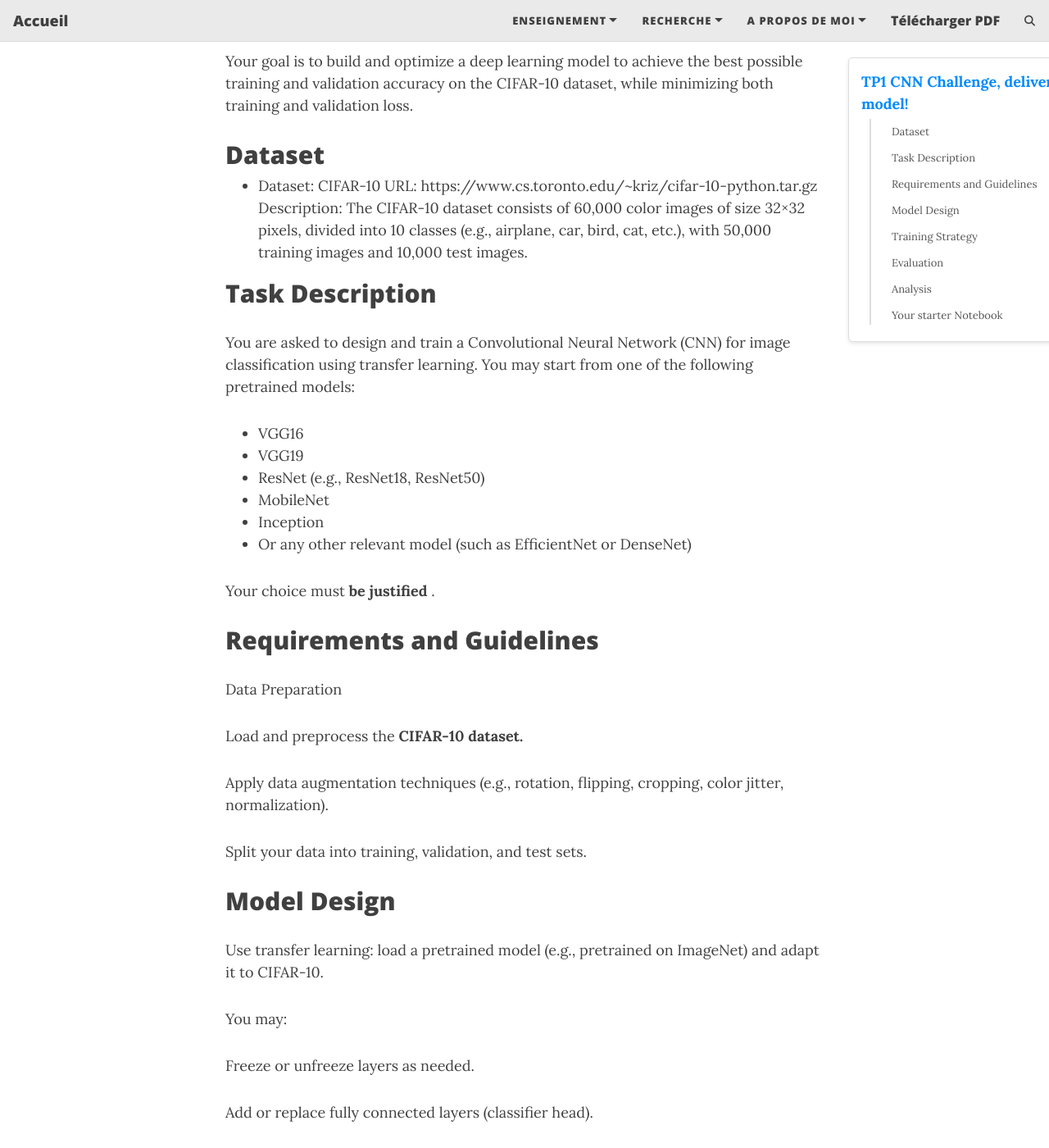
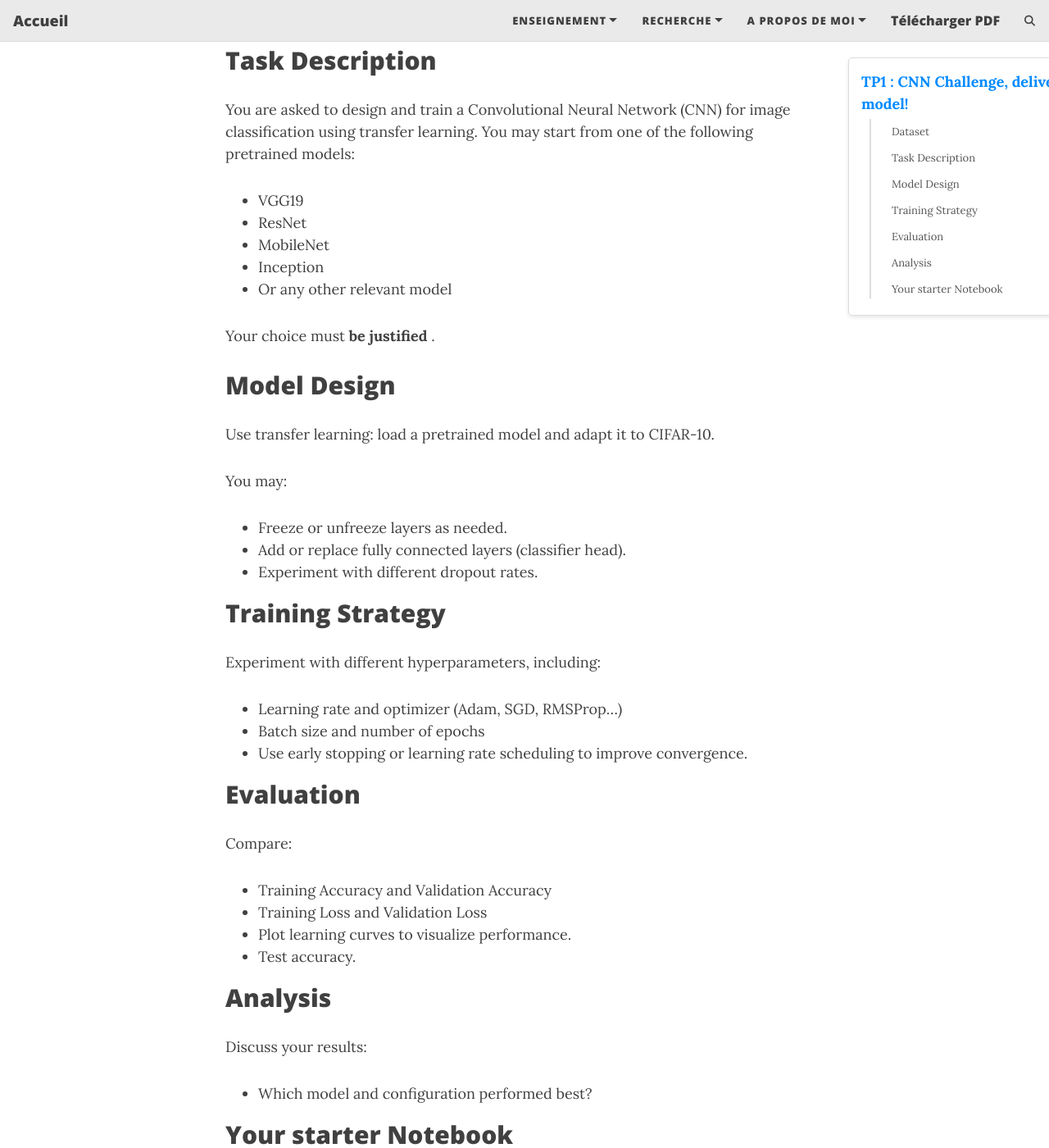
Before and after one commit to MariemZaouali/mariemzaouali.github.io, a Jekyll site: the page built from _posts/2025-11-13-genAITp1.md, in a window 1280 px wide and 1400 px high, scrolled down 419 px. Shown: the whole window at 82% size. Built offline with Jekyll 4.4.1, drawn with Linux system fonts in a browser that asks for light colours; comment, search, counter and statistics services are not loaded; some of the changed text lies outside the part shown.

Commit message:
Update 2025-11-13-genAITp1.md

```diff
--- a/_posts/2025-11-13-genAITp1.md
+++ b/_posts/2025-11-13-genAITp1.md
@@ -1,12 +1,12 @@
 ---
 layout: post
-title: TP1 CNN Challenge, deliver the best model!
+title: TP1 : CNN Challenge, deliver the best model!
 subtitle: first TP
 tags: [CNN, FDL, Transfer Learning]
 author: Mariem ZAOUALI
 ---
 
-# TP1 CNN Challenge, deliver the best model!
+# TP1 : CNN Challenge, deliver the best model!
 
 Your goal is to build and optimize a deep learning model to achieve the best possible training and validation accuracy on the CIFAR-10 dataset, while minimizing both training and validation loss.
 
@@ -20,52 +20,32 @@ Description: The CIFAR-10 dataset consists of 60,000 color images of size 32×32
 You are asked to design and train a Convolutional Neural Network (CNN) for image classification using transfer learning.
 You may start from one of the following pretrained models:
 
-- VGG16
 - VGG19
-- ResNet (e.g., ResNet18, ResNet50)
+- ResNet
 - MobileNet
 - Inception
-- Or any other relevant model (such as EfficientNet or DenseNet)
+- Or any other relevant model
 
 Your choice must **be justified** .
 
-## Requirements and Guidelines
-
-Data Preparation
-
-Load and preprocess the **CIFAR-10 dataset.**
-
-Apply data augmentation techniques (e.g., rotation, flipping, cropping, color jitter, normalization).
-
-Split your data into training, validation, and test sets.
-
 ## Model Design
-
-Use transfer learning: load a pretrained model (e.g., pretrained on ImageNet) and adapt it to CIFAR-10.
+Use transfer learning: load a pretrained model  and adapt it to CIFAR-10.
 
 You may:
-
-Freeze or unfreeze layers as needed.
-
-Add or replace fully connected layers (classifier head).
-
-Experiment with different dropout rates.
+- Freeze or unfreeze layers as needed.
+- Add or replace fully connected layers (classifier head).
+- Experiment with different dropout rates.
 
 ## Training Strategy
 
 Experiment with different hyperparameters, including:
-
-Learning rate and optimizer (Adam, SGD, RMSProp…)
-
-Batch size and number of epochs
-
-Dropout rate and weight decay (parameter in the optimizer to penalize the big weights)
-
-Use early stopping or learning rate scheduling to improve convergence.
+- Learning rate and optimizer (Adam, SGD, RMSProp…)
+- Batch size and number of epochs
+- Use early stopping or learning rate scheduling to improve convergence.
 
 ## Evaluation
 
-Report and compare:
+Compare:
 - Training Accuracy and Validation Accuracy
 - Training Loss and Validation Loss
 - Plot learning curves to visualize performance.
@@ -94,6 +74,7 @@ DATA_DIR = '/content/drive/MyDrive/CIFAR10_data'
 os.makedirs(DATA_DIR, exist_ok=True)
 print(f"Dataset will be stored in: {DATA_DIR}")
 
+
 # ==============================
 # 1. Imports
 # ==============================
@@ -104,6 +85,7 @@ from torch.utils.data import DataLoader, random_split
 from torchvision import datasets, transforms, models
 from sklearn.metrics import precision_score, recall_score, f1_score
 
+
 # ==============================
 # 2. Hyperparameters
 # ==============================
@@ -130,7 +114,7 @@ transform_test = transforms.Compose([
 full_train_dataset = datasets.CIFAR10(root=DATA_DIR, train=True, download=True, transform=transform_train)
 test_dataset = datasets.CIFAR10(root=DATA_DIR, train=False, download=True, transform=transform_test)
 
-# Split training into train/val
+# Train / Validation split (80/20)
 train_size = int(0.8 * len(full_train_dataset))
 val_size = len(full_train_dataset) - train_size
 train_dataset, val_dataset = random_split(full_train_dataset, [train_size, val_size])
@@ -140,6 +124,7 @@ val_loader = DataLoader(val_dataset, batch_size=BATCH_SIZE, shuffle=False)
 test_loader = DataLoader(test_dataset, batch_size=BATCH_SIZE, shuffle=False)
 
 print("DataLoaders ready: train, val, test")
+
 
 # ==============================
 # 4. Custom CNN
@@ -176,6 +165,7 @@ vgg_model.classifier = nn.Sequential(
     nn.Dropout(0.3),
     nn.Linear(512, N_CLASSES)
 )
+
 
 # ==============================
 # 6. Move models to device
@@ -185,22 +175,28 @@ models_dict = {
     "VGG16": vgg_model.to(DEVICE)
 }
 
+
 # ==============================
 # 7. Training & Evaluation Functions
 # ==============================
 def train_one_epoch(model, loader, criterion, optimizer):
     model.train()
     total_loss, correct, total = 0, 0, 0
+
     for x, y in loader:
         x, y = x.to(DEVICE), y.to(DEVICE)
         optimizer.zero_grad()
+
         out = model(x)
         loss = criterion(out, y)
+
         loss.backward()
         optimizer.step()
+
         total_loss += loss.item() * x.size(0)
         correct += (out.argmax(1) == y).sum().item()
         total += y.size(0)
+
     return total_loss / total, correct / total
 
 
@@ -208,21 +204,24 @@ def evaluate(model, loader, criterion):
     model.eval()
     total_loss, correct, total = 0, 0, 0
     y_true, y_pred = [], []
+
     with torch.no_grad():
         for x, y in loader:
             x, y = x.to(DEVICE), y.to(DEVICE)
             out = model(x)
             loss = criterion(out, y)
+
             total_loss += loss.item() * x.size(0)
             preds = out.argmax(1)
+
             correct += (preds == y).sum().item()
             total += y.size(0)
+
             y_true.extend(y.cpu().numpy())
             y_pred.extend(preds.cpu().numpy())
 
+    return total_loss / total, correct / total
 
-
-    return total_loss / total, correct / total
 
 # ==============================
 # 8. Training Loop
```
Also changed, not shown: other parts of _posts/2025-11-13-genAITp1.md (+14 -6 lines).
